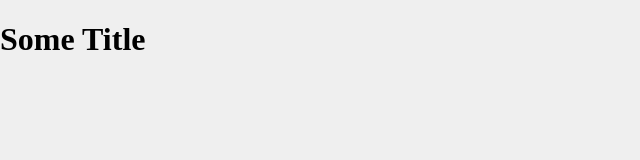
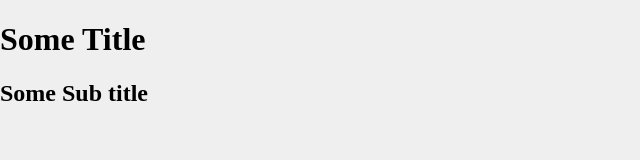
Before and after one commit to nodejs-course/nodejs-course.github.io, a plain HTML site: page index.html in a window 1280 px wide. Shown: the whole page, without its empty margins (0-640 px from the left). Drawn offline with Linux system fonts and the light colour scheme.

Commit message:
add subtitle

```diff
--- a/index.html
+++ b/index.html
@@ -8,5 +8,6 @@
 </head>
 <body>
     <h1>Some Title</h1>
+    <h2>Some Sub title</h2>
 </body>
 </html>
```
